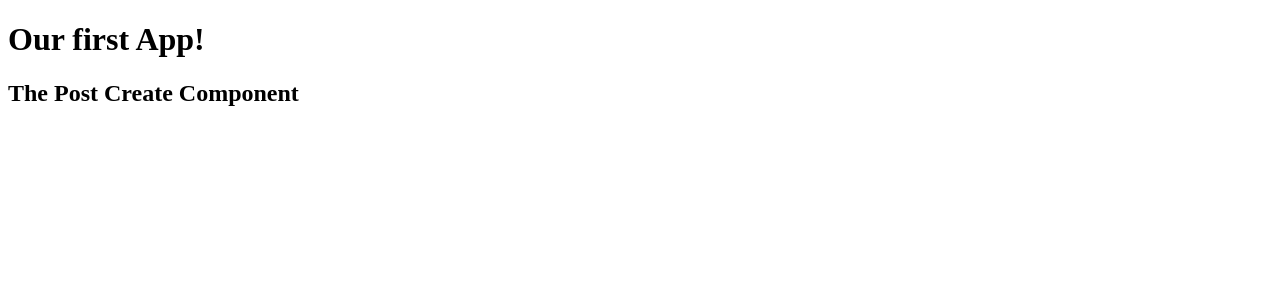
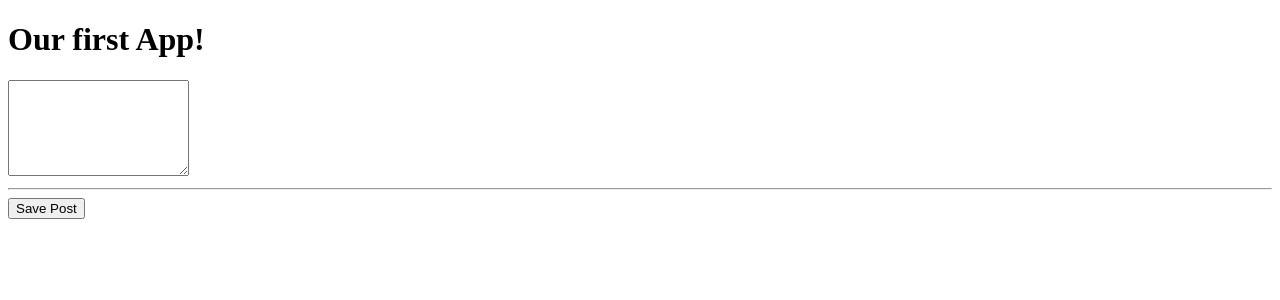
Before and after one commit to Truper63/blog-mean, an Angular app: page / in a window 1280 px wide. Shown: the top 300 px of the page. Built offline with nearby package versions, Linux system fonts and the light colour scheme.

Commit message:
2.17 Add listening event

```diff
--- a/src/app/posts/post-create/post-create.component.html
+++ b/src/app/posts/post-create/post-create.component.html
@@ -1 +1,3 @@
-<h2>The Post Create Component</h2>
+<textarea rows="6"></textarea>
+<hr />
+<button (click)="onAddPost()">Save Post</button>
--- a/src/app/posts/post-create/post-create.component.ts
+++ b/src/app/posts/post-create/post-create.component.ts
@@ -4,4 +4,8 @@
   selector: 'app-post-create',
   templateUrl: './post-create.component.html',
 })
-export class PostCreateComponent {}
+export class PostCreateComponent {
+  onAddPost() {
+    alert('post added');
+  }
+}
```
